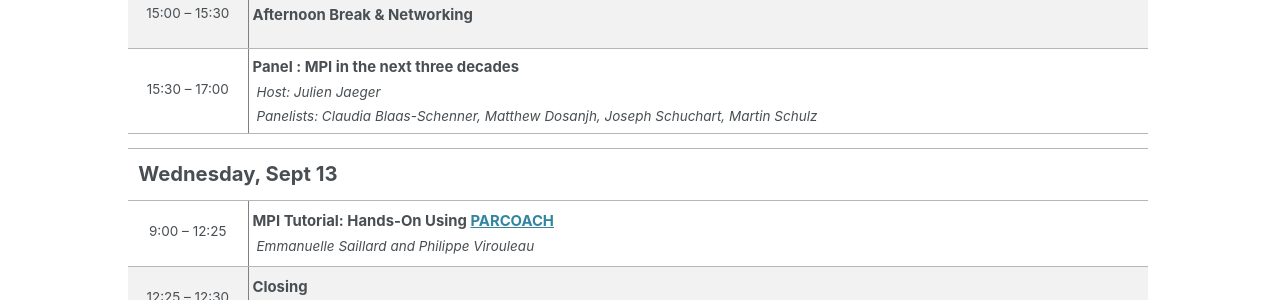
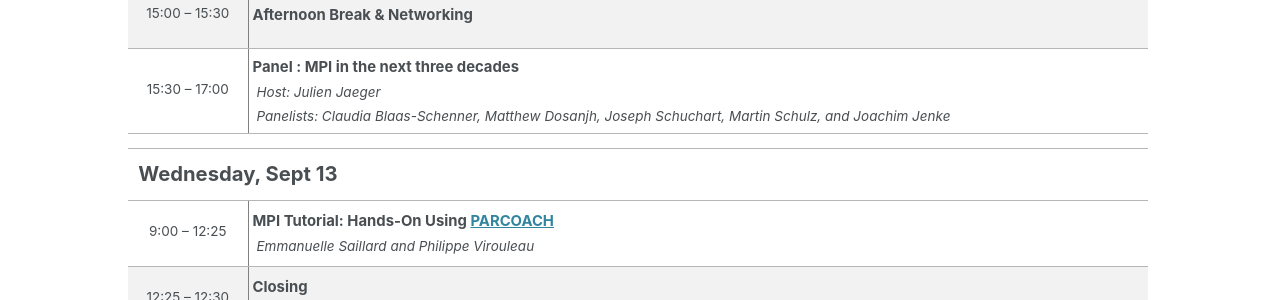
Before and after one commit to eurompi23/eurompi23.github.io, a Jekyll site: the page built from _pages/program.md, in a window 1280 px wide and 900 px high, scrolled down 2257 px. Shown: the part 152-452 px from the top of the window. Built offline with Jekyll 4.4.1, drawn with Linux system fonts in a browser that asks for light colours; cached includes are drawn as plain includes.

Commit message:
update panelists

```diff
--- a/_pages/program.md
+++ b/_pages/program.md
@@ -400,7 +400,7 @@ Zoom link (coming soon)</td>
         <td style="padding-left:4px;padding-right:4px;width:720px">
           <div style="font-weight:bold;font-size:1.10em">Panel : MPI in the next three decades</div>
           <div style="padding-top:4px;padding-left:4px;font-size:1em;font-style:italic">Host: Julien Jaeger</div>
-          <div style="padding-top:4px;padding-left:4px;font-size:1em;font-style:italic">Panelists: Claudia Blaas-Schenner, Matthew Dosanjh, Joseph Schuchart, Martin Schulz</div>
+          <div style="padding-top:4px;padding-left:4px;font-size:1em;font-style:italic">Panelists: Claudia Blaas-Schenner, Matthew Dosanjh, Joseph Schuchart, Martin Schulz, and Joachim Jenke</div>
         </td>
       </tr>
       <tr style="height:15px">
```
